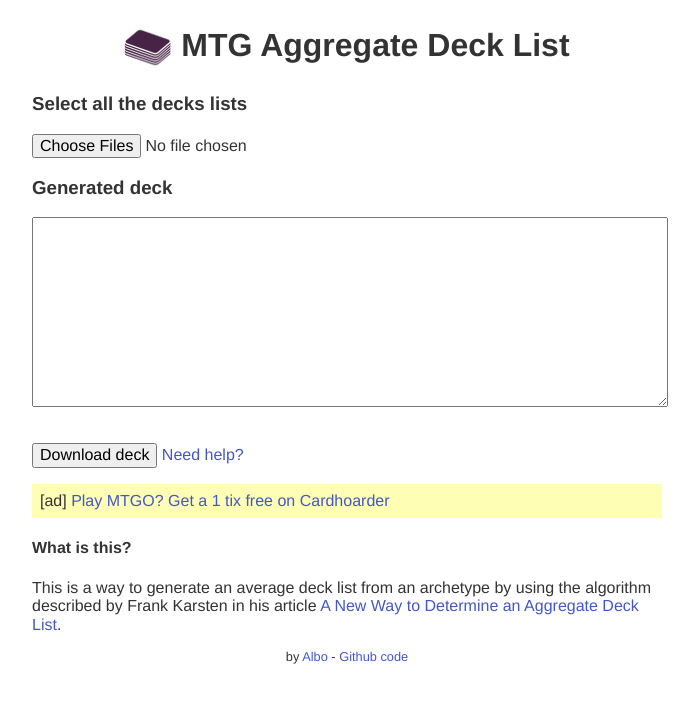
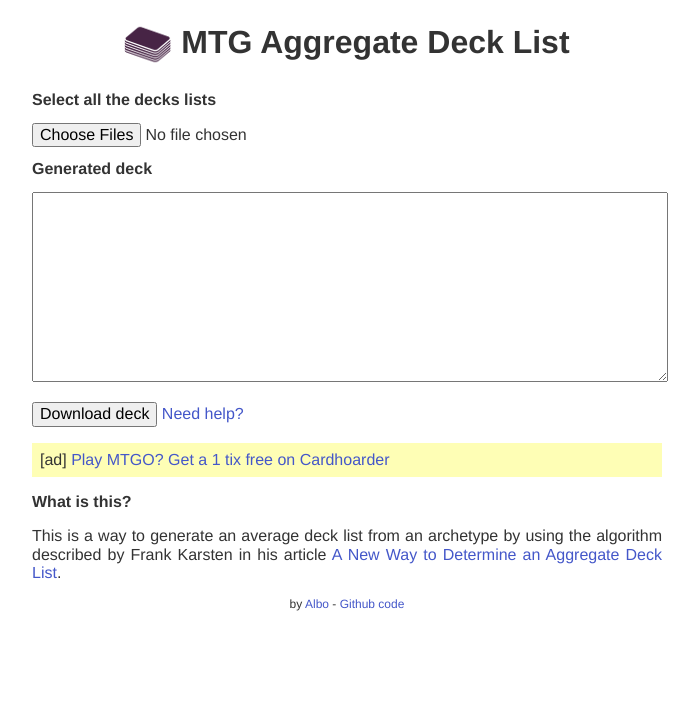
Before and after one commit to 4lb0/mtg-aggregate, a plain HTML site: page index.html in a window 1280 px wide. Shown: the whole page, without its empty margins (293-992 px from the left). Drawn offline with nearby package versions, Linux system fonts and the light colour scheme.

Commit message:
Improve styles

```diff
--- a/index.html
+++ b/index.html
@@ -14,11 +14,11 @@
     <div class="container">
       <h1><img src="logo.png" alt="MTG Aggregate Deck List logo"> MTG Aggregate Deck List</h1>
       <div>
-        <h3>Select all the decks lists</h3>
+        <h2>Select all the decks lists</h2>
         <input type="file" id="decks" name="decks" multiple="multiple">
       </div>
       <div>
-        <h3>Generated deck</h3>
+        <h2>Generated deck</h2>
         <textarea class="form-control" id="aggregated-deck" rows="10"></textarea>
       </div>
       <div>
@@ -29,7 +29,7 @@
         <p class="ad">
           [ad] <a href="https://www.cardhoarder.com/r/57f887e939c90" target="_blank">Play MTGO? Get a 1 tix free on Cardhoarder</a>
         </p>
-        <h4>What is this?</h4>
+        <h2>What is this?</h2>
         <p>
           This is a way to generate an average deck list from an archetype by using the algorithm
           described by Frank Karsten in his article
--- a/styles.css
+++ b/styles.css
@@ -1,13 +1,13 @@
 body{ color: #333; font-family: Helvetica, sans-serif; }
-h1{ line-height:48px; text-align: center; }
+h1{ text-align: center; }
+h2{ font-size: 1em; }
 img{ vertical-align: middle; }
 textarea { width: 100%; }
-button{ margin-top: 1em; }
-footer{ font-size: 0.8em; text-align: center; margin: 1em 0; }
+footer{ font-size: 0.75em; text-align: center; margin: 1em 0; }
+p{ text-align: justify }
 a{ color: #4457c9; text-decoration: none; }
 .ad{ background-color: #fefeb5; padding: 0.5em; }
 .container{ max-width: 630px; margin: auto; }
-
 @media only screen and (max-width: 640px) {
   .container{ max-width: 90%; }
 }
```
